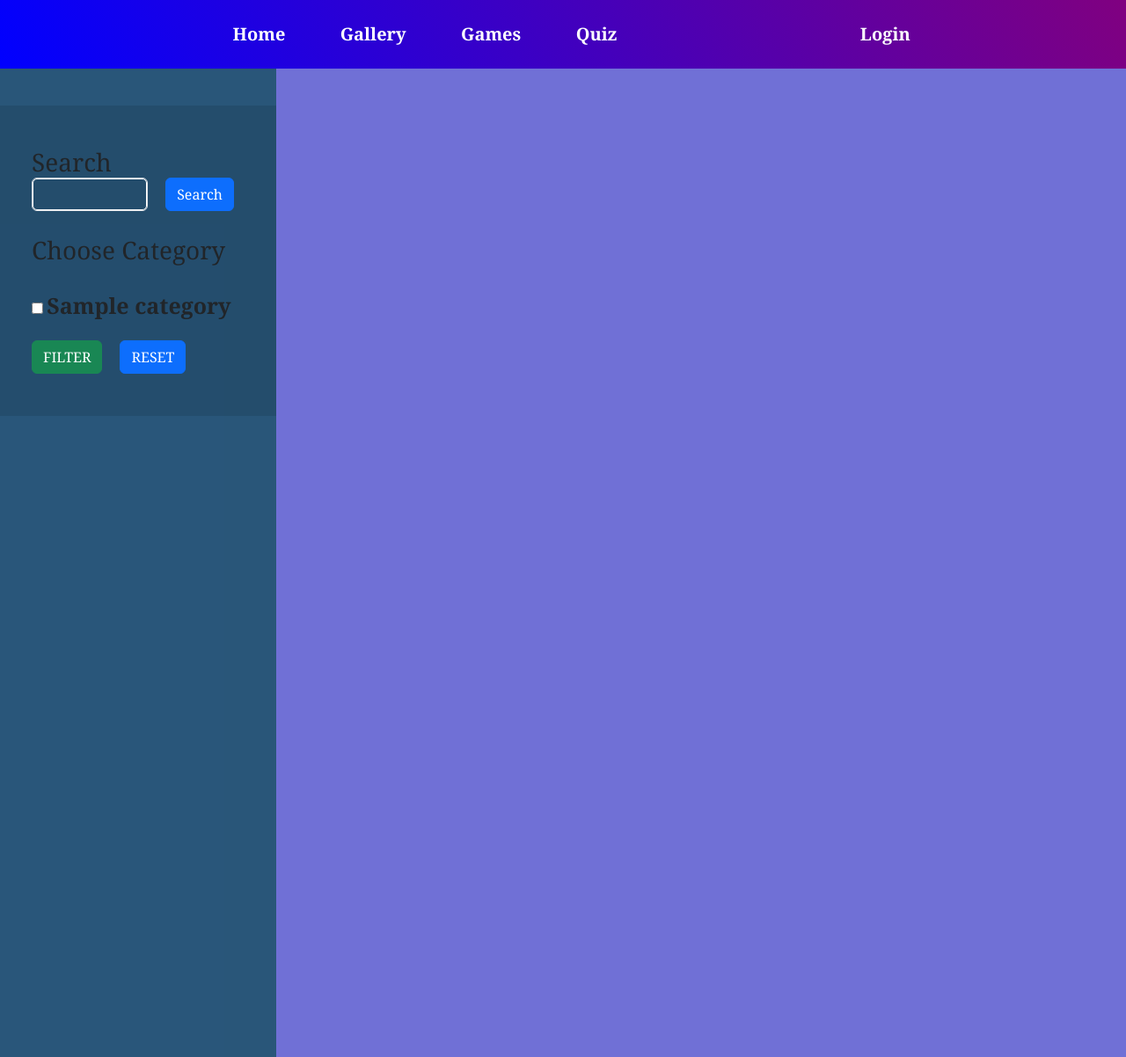
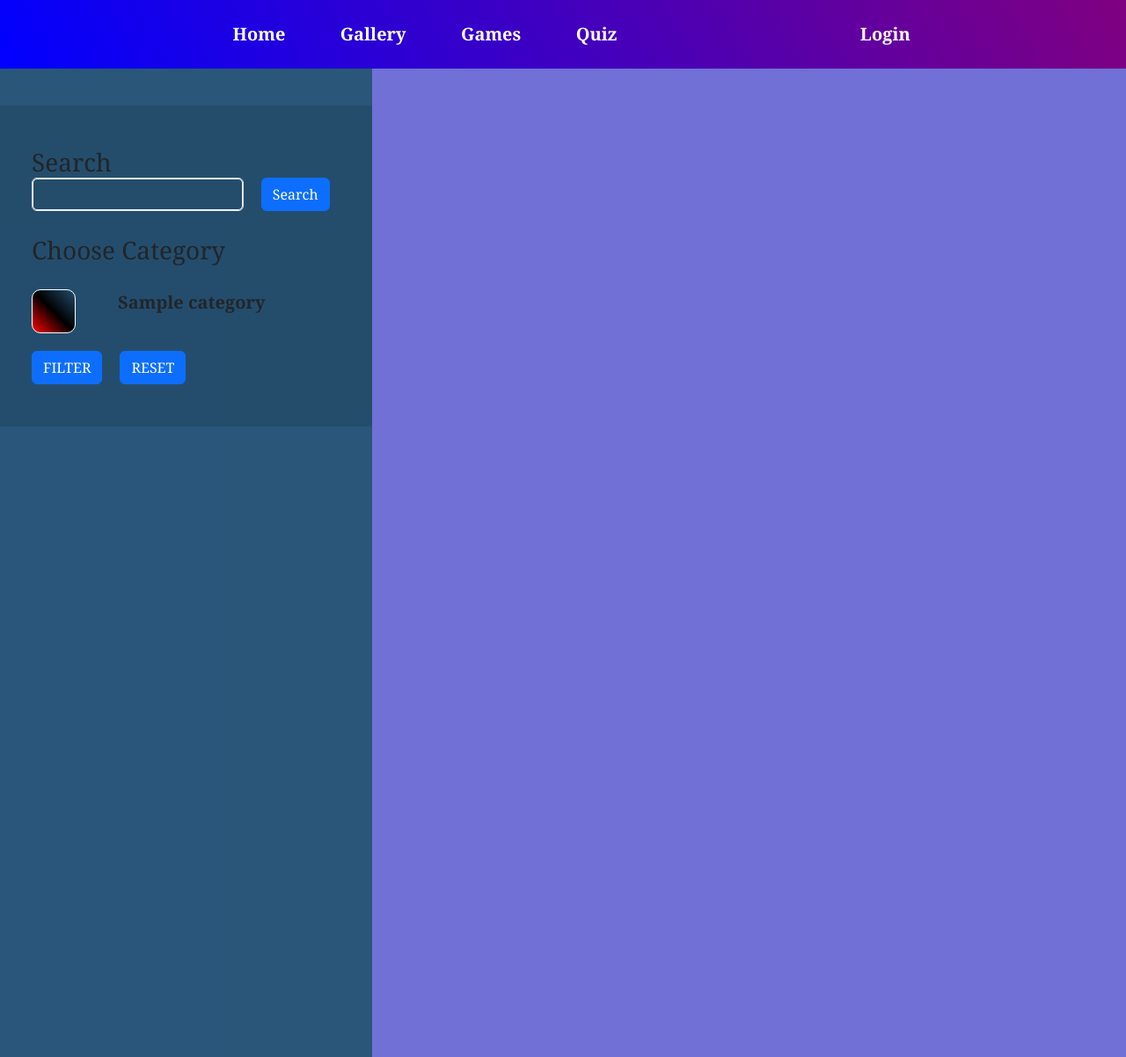
Before and after one commit to Arthour98/Blog, a PHP site: page / in a window 1280 px wide. Shown: the whole page at 88% size. Run offline with PHP 8.4, Linux system fonts and the light colour scheme; tables that the repository leaves empty hold one stand-in row (values such as "Sample post"); data that the repository does not hold is empty; some libraries are stand-ins or nearby versions.

Commit message:
finished blog

```diff
--- a/includes/post-creation.php
+++ b/includes/post-creation.php
@@ -1,4 +1,4 @@
-<div class="creation-post d-flex justify-content-center align-items-center py-2 mt-3" id="creation-post">
+<div class="creation-post d-none justify-content-center align-items-center py-2 mt-3" id="creation-post">
     <form id="post-blog" action="index.php" method="POST">
         <div class="d-flex align-items-center gap-20">
             <i class="fa-solid fa-user  border border-3 border-success  p-3 rounded-5
--- a/includes/post.php
+++ b/includes/post.php
@@ -2,7 +2,7 @@
 if ($Posts): ?>
     <?php foreach ($Posts as $Post): ?><!--entolh gia na apofuge bug ean den uparxei estw kai ena Post -->
         <!-- Arxh gia kathe Post pou uparxei -->
-        <div class="blog-content d-flex flex-column row-gap-50 my-5"
+        <div class="blog-content d-flex flex-column row-gap-50 my-5" id="blog-content"
             data-categorized="<?php echo $Post["category_name"]; ?>">
             <div class=" relative blog-box shadow-primary rounded-5 p-4 shadow-lg">
                 <?php if (isset($user["user_id"]) && $Post["user_id"] === $user["user_id"]): ?>
--- a/index.php
+++ b/index.php
@@ -132,7 +132,7 @@
 <div class="container-fluid m-0 p-0 ">
     <div class="row height-fill">
         <!--filtro col-->
-        <div class="filter-col col-xxl-2 col-xl-3 col-lg-4 col-md-5 col-sm-12  p-0">
+        <div class="filter-col col-xxl-2 col-xl-4  col-lg-4  col-md-5 col-sm-12  p-0">
             <div class="blog-filter d-flex flex-column justify-content-end  row-gap-20 p-5 ">
                 <h3>Search
                     <div class="option d-flex ">
@@ -148,15 +148,15 @@
                     </h3>
                     <form method="post" action="index.php" class="d-flex flex-column row-gap-20">
                         <?php foreach ($categories as $category): ?>
-                            <div class="option">
+                            <div class="option d-flex flex-100 align-items center gap-5">
                                 <input type="checkbox" name="category"
                                     class="category-input"
                                     value="<?php echo $category["category_name"]; ?>">
-                                <label><?php echo $category["category_name"]; ?></label>
+                                <label class="form-check-control text-break fs-5"><?php echo $category["category_name"]; ?></label>
                             </div>
                         <?php endforeach; ?>
                         <div class="option d-flex gap-20">
-                            <button type="submit" id="filter" name="filter_category" class="btn btn-success align-self-end ">FILTER</button>
+                            <button type="submit" id="filter" name="filter_category" class="btn btn-primary align-self-end ">FILTER</button>
                             <button type="submit" id="reset" name="reset_category" class="btn btn-primary ">RESET</button>
                         </div>
 
@@ -167,7 +167,7 @@
         <!--telos filtrou-->
 
 
-        <div class=" col-xxl-9 col-xl-8 col-lg-7 col-md-6 col-sm-12  px-5 pt-5 ">
+        <div class=" col-xxl-8 col-xl-8 col-lg-7  col-md-6 col-sm-12  px-5 pt-5 ">
             <!-- block gia dhmiougeia enos POST ean uparxei sundedemenos xrhsths-->
             <?php if (isset($_SESSION["user_id"])): ?>
                 <div class="create-post">
--- a/script.js
+++ b/script.js
@@ -32,7 +32,7 @@
 }
 
 let create_post_btn=document.querySelector("#create-post");
-let blog_content=document.querySelectorAll(".blog-content");
+let blog_content=document.querySelectorAll("#blog-content");
 let cancel_post_btn=document.querySelector("#cancel-post");
 let form_post_blog=document.querySelector("#creation-post");
 
@@ -47,20 +47,14 @@
 form_post_blog.classList.add('d-flex');
 }
 
-
-hideCreationForm();
-
 create_post_btn.addEventListener("click",function()
 {
-blog_content.classList.add("d-none");
 cancel_post_btn.style.display="block";
 showCreationForm();
 });
 
 cancel_post_btn.addEventListener("click",function()
 {
-blog_content.classList.remove('d-none');
-blog_content.classList.add('d-flex')
 cancel_post_btn.style.display="none";
 hideCreationForm();
 })
@@ -238,6 +232,38 @@
    resetButton.addEventListener("click",(e)=>
   {
   e.preventDefault();
+
+  const selectedCategories=
+  Array.from(document.querySelectorAll("input.category-input:checked"))
+  .map(checkbox=>checkbox.checked=false);
+
+
+
+  blog_content.forEach(content=>
+  {
+    if(content.classList.contains("d-none"))
+      {
+        content.classList.remove("d-none");
+        content.style.scale=0;
+        content.style.filter="blur(6px)";
+      }
+
+      let scale=0;
+      let blurEffect=parseFloat(getComputedStyle(content)
+      .filter.match(/blur\((\d+\)px)/)?.[1]||6);
+    function animate()
+    {
+     if(scale<1 || blurEffect>0)
+     {
+      scale+=0.01;
+      blurEffect-=0.08;
+      content.style.scale=`${scale}`;
+      content.style.filter=`blur(${blurEffect}px)`;
+      requestAnimationFrame(animate);
+     }}
+animate();
+})
+
   })
 
    filterButton.addEventListener('click',(e)=>
@@ -247,8 +273,44 @@
     const selectedCategories=
     Array.from(document.querySelectorAll("input.category-input:checked"))
     .map(checkbox=>checkbox.value);
-    blog_content.forEach(content=>
+
+    blog_content.forEach(blog=>
     {
+    blog.classList.add("d-none");
+    blog.style.filter="blur(6px)";
+    blog.style.scale="0"})
 
-  });
-  })
+
+    for(let i=0;i<blog_content.length;i++)
+    {
+    if(selectedCategories.includes(blog_content[i].getAttribute("data-categorized")))
+    {
+      blog_content[i].classList.remove("d-none");
+      let scale=0;
+      let blurEffect=parseFloat(getComputedStyle(blog_content[i])
+      .filter.match(/blur\((\d+)px\)/)?.[1] || 6);
+     function animate(){
+      if(scale<1 || blurEffect>0)
+      {
+        scale+=0.01;
+        blurEffect-=0.08;
+
+        scale = Math.min(scale, 1);
+        blurEffect = Math.max(blurEffect, 0);
+
+        blog_content[i].style.scale=`${scale}`;
+        blog_content[i].style.filter=`blur(${blurEffect}px)`;
+        requestAnimationFrame(animate);
+      }
+
+    }
+
+        animate();
+
+
+
+
+
+
+
+  }}})
--- a/styles.css
+++ b/styles.css
@@ -164,6 +164,36 @@
 font-size:25px;
 font-weight:bold;
 }
+
+input.category-input
+{
+appearance: none;
+min-width:50px;
+min-height:50px;
+border:1px solid white;
+background: linear-gradient(45deg,red,black,transparent);
+border-radius:10px;
+cursor:pointer;
+}
+input.category-input:hover
+{
+opacity:0.5;
+scale:1.1;
+}
+input.category-input:checked
+{
+appearance: auto;
+accent-color:green;
+}
+button#filter:active,button#reset:active
+{
+background-color:green;
+scale:1.3;
+}
+
+
+
+
 .fa-solid.fa-thumbs-up
 {
 cursor:pointer;
@@ -293,5 +323,14 @@
 button.like,button.dislike
 {
 border-radius:20px;
+border:none;
 background-color:inherit;
 }
+button.like
+{
+color:green;
+}
+button.dislike
+{
+color:red;
+}
```
